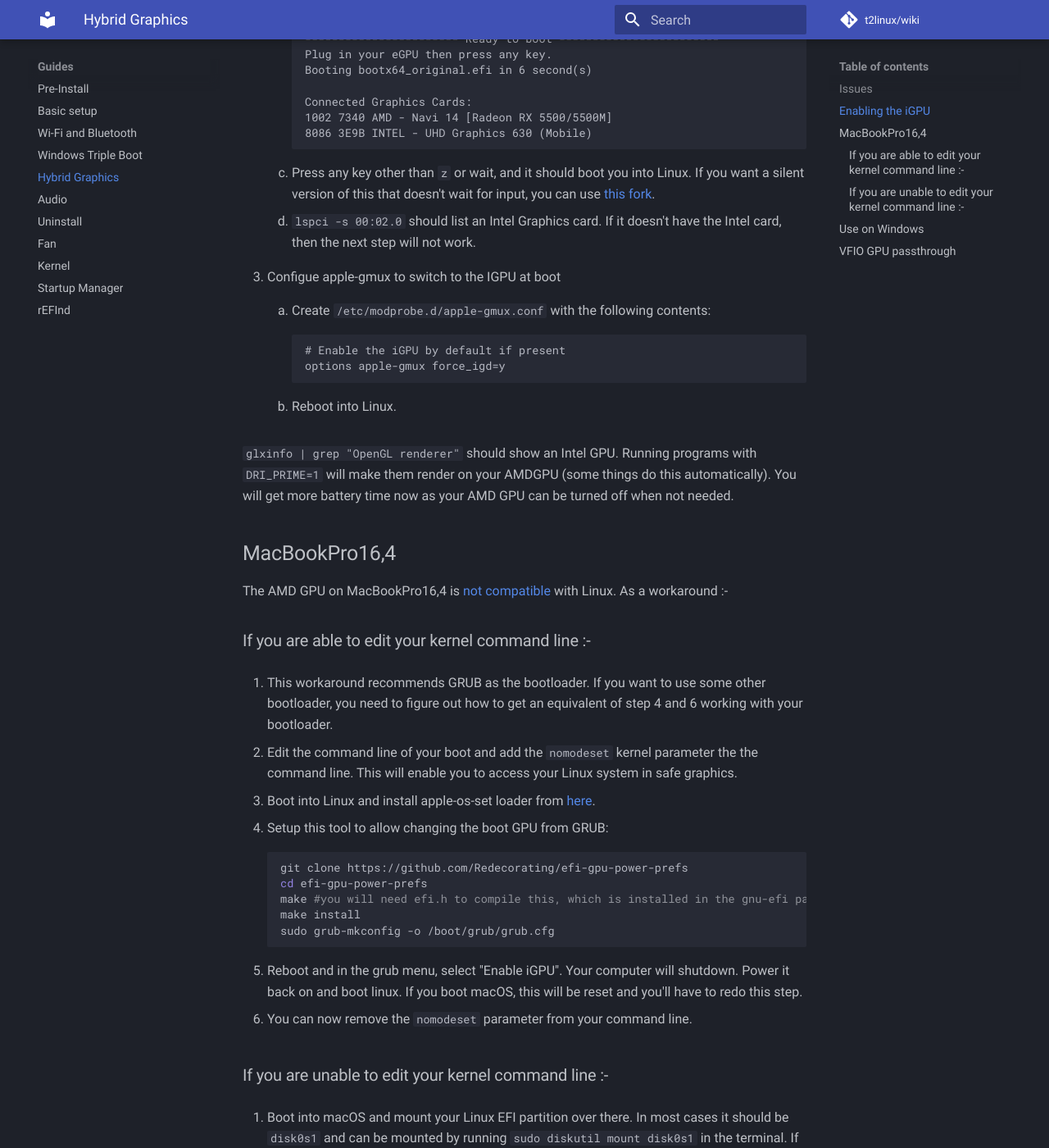
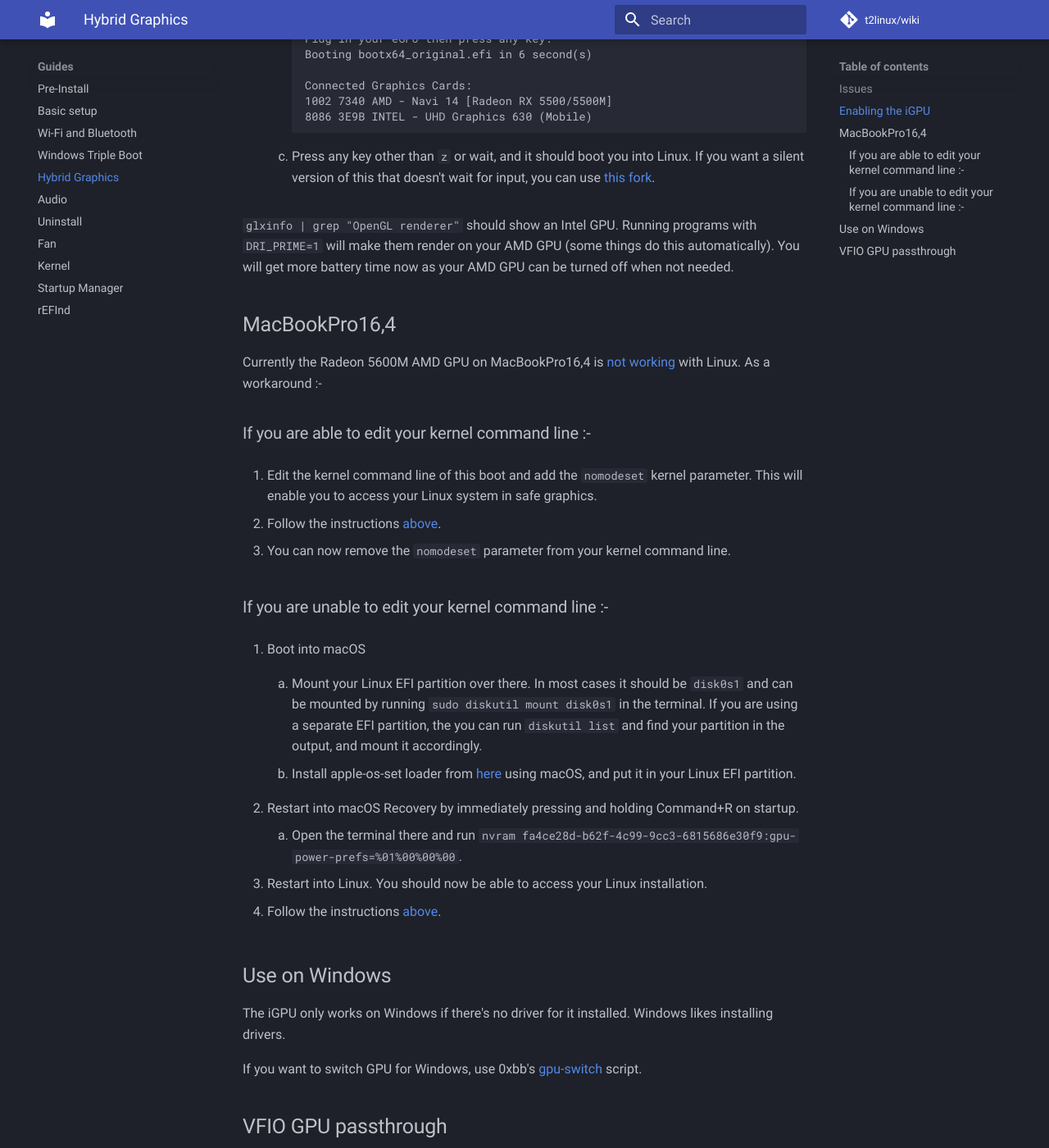
Before and after one commit to t2linux/wiki, an MkDocs documentation site: the page built from docs/guides/hybrid-graphics.md, in a window 1280 px wide and 1400 px high, scrolled down 1843 px. Shown: the whole window at 82% size. Built offline with MkDocs 1.6.1 and Material for MkDocs 9.7.7, drawn with Linux system fonts in a browser that asks for light colours; comment, search, counter and statistics services are not loaded; some of the changed text lies outside the part shown.

Commit message:
hybrid-graphics: general tidying and simplification

````diff
--- a/docs/guides/hybrid-graphics.md
+++ b/docs/guides/hybrid-graphics.md
@@ -1,44 +1,47 @@
 # Introduction
 
-This page describes how to use the iGPU on MacBookPro's with Hybrid Graphics (2 GPUs). 13 inch MacBooks only have an iGPU, and do not need this. Using the iGPU means you can save power by turning off the more powerful AMD dGPU when you don't need it.
+This page describes how to use the iGPU on MacBookPro's with Hybrid Graphics (2 GPUs). 13 inch MacBooks only have an iGPU, and do not need this. Using the iGPU means you can save power by putting the more powerful AMD dGPU in a low power state when you don't need it.
 
 This has been tested on the MacBookPro16,1 and the MacBookPro15,1. The 15,3 and 16,4 models are very similar and should work too.
 
-Make sure you have a t2 kernel of version greater than 6.2 (you can check this with `uname -r`).
+Make sure you have a t2 kernel of version greater than 6.1.12-2 (you can check this with `uname -r`).
 
 ## Issues
 
 If you experience system freezes, then the laptop's fans becoming loud, before the whole computer shuts off (CPU CATERR), or if the amdgpu is making the computer too hot, consider trying:
 
-1.  Set iGPU as main gpu.
+1.  Set iGPU as main gpu (instructions below)
 
-2.  Set AMD gpu Dynamic Power Management from auto to low or high. Low can be safer option to void thermal issues or safe battery.
+2.  Set AMD GPU Dynamic Power Management from auto to low or high. Low can be safer option to avoid thermal issues or save battery.
 
-    You can test it quickly with: `echo low | sudo tee /sys/class/drm/card0/device/power_dpm_force_performance_level`
+    You can test it quickly with: `echo low | sudo tee /sys/bus/pci/drivers/amdgpu/0000:0?:00.0/power_dpm_force_performance_level`
 
-    To apply the low level permanently, create `/etc/udev/rules.d/30-amdgpu-pm.rules` file with the following contents:
+    To apply the low level automatically, create `/etc/udev/rules.d/30-amdgpu-pm.rules` file with the following contents:
 
     ```plain
     KERNEL=="card0", SUBSYSTEM=="drm", DRIVERS=="amdgpu", ATTR{device/power_dpm_force_performance_level}="low"
     ```
 
-    To check card0 is the amdgpu, we can run:
+    To check which card is the amdgpu, we can run:
 
     ```sh
-    udevadm info --attribute-walk /sys/class/drm/card0 | grep "amdgpu"
-    result: DRIVERS=="amdgpu"
+    basename /sys/bus/pci/drivers/amdgpu/0000:0?:00.0/drm/card?
     ```
 
-    You can also control the AMD gpu DMP with GUI tools such as [radeon-profile](https://github.com/emerge-e-world/radeon-profile). For GPU intensive tasks like play Games, Machine Learning or Rendering, you can try setting the DPM to high.
+    You can also control the AMD GPU DPM with GUI tools such as [radeon-profile](https://github.com/emerge-e-world/radeon-profile). For GPU intensive tasks like playing games, machine learning or rendering you can try setting the DPM to high instead.
 
 ## Enabling the iGPU
 
-!!! note
-    Aside from step 1, these instructions should be followed in Linux.
+1.  Configue apple-gmux to switch to the IGPU at boot
 
-1.  Update macOS. Big Sur and above can boot when the iGPU is set as the boot GPU, but this has not been tested on Catalina, and [on older MacBooks](https://github.com/Dunedan/mbp-2016-linux/issues/6#issuecomment-286200226), setting the iGPU as the boot GPU has stopped macOS from booting properly with graphics, and it is unknown when this was fixed (you might want to turn ssh on in macOS if you are worried about this).
+    1.  Create `/etc/modprobe.d/apple-gmux.conf` with the following contents:
 
-2.  Set up apple-set-os-loader to make Apple's firmware show the iGPU
+        ```plain
+        # Enable the iGPU by default if present
+        options apple-gmux force_igd=y
+        ```
+
+2.  Set up apple-set-os-loader to make Apple's firmware show the iGPU so apple-gmux will be able to switch to it:
 
     1.  Compile apple-set-os loader. These instructions assume you have `gnu-efi` installed, and mount your EFI partition on `/boot/efi`. If you mount the EFI partition somewhere else or use refind, you will need to replace /boot/efi with the mount point of the partition in which your bootloader is installed.
 
@@ -68,60 +71,35 @@ If you experience system freezes, then the laptop's fans becoming loud, before t
 
     3.  Press any key other than `z` or wait, and it should boot you into Linux. If you want a silent version of this that doesn't wait for input, you can use [this fork](https://github.com/Redecorating/apple_set_os-loader).
 
-    4.  `lspci -s 00:02.0` should list an Intel Graphics card. If it doesn't have the Intel card, then the next step will not work.
-
-3.  Configue apple-gmux to switch to the IGPU at boot
-
-    1.  Create `/etc/modprobe.d/apple-gmux.conf` with the following contents:
-
-        ```plain
-        # Enable the iGPU by default if present
-        options apple-gmux force_igd=y
-        ```
-
-    2.  Reboot into Linux.
-
-`glxinfo | grep "OpenGL renderer"` should show an Intel GPU. Running programs with `DRI_PRIME=1` will make them render on your AMDGPU (some things do this automatically). You will get more battery time now as your AMD GPU can be turned off when not needed.
+`glxinfo | grep "OpenGL renderer"` should show an Intel GPU. Running programs with `DRI_PRIME=1` will make them render on your AMD GPU (some things do this automatically). You will get more battery time now as your AMD GPU can be turned off when not needed.
 
 ## MacBookPro16,4
 
-The AMD GPU on MacBookPro16,4 is [not compatible](https://lore.kernel.org/all/3AFB9142-2BD0-46F9-AEA9-C9C5D13E68E6@live.com/) with Linux. As a workaround :-
+Currently the Radeon 5600M AMD GPU on MacBookPro16,4 is [not working](https://lore.kernel.org/all/3AFB9142-2BD0-46F9-AEA9-C9C5D13E68E6@live.com/) with Linux. As a workaround :-
 
 ### If you are able to edit your kernel command line :-
 
-1. This workaround recommends GRUB as the bootloader. If you want to use some other bootloader, you need to figure out how to get an equivalent of step 4 and 6 working with your bootloader.
+1. Edit the kernel command line of this boot and add the `nomodeset` kernel parameter. This will enable you to access your Linux system in safe graphics.
 
-2. Edit the command line of your boot and add the `nomodeset` kernel parameter the the command line. This will enable you to access your Linux system in safe graphics.
+2. Follow the instructions [above](#enabling-the-igpu).
 
-3. Boot into Linux and install apple-os-set loader from [here](https://github.com/Redecorating/apple_set_os-loader).
-
-4. Setup this tool to allow changing the boot GPU from GRUB:
-
-    ```sh
-    git clone https://github.com/Redecorating/efi-gpu-power-prefs
-    cd efi-gpu-power-prefs
-    make #you will need efi.h to compile this, which is installed in the gnu-efi package in most distros
-    make install
-    sudo grub-mkconfig -o /boot/grub/grub.cfg
-    ```
-
-5. Reboot and in the grub menu, select "Enable iGPU". Your computer will shutdown. Power it back on and boot linux. If you boot macOS, this will be reset and you'll have to redo this step.
-
-6. You can now remove the `nomodeset` parameter from your command line.
+3. You can now remove the `nomodeset` parameter from your kernel command line.
 
 ### If you are unable to edit your kernel command line :-
 
-1. Boot into macOS and mount your Linux EFI partition over there. In most cases it should be `disk0s1` and can be mounted by running `sudo diskutil mount disk0s1` in the terminal. If you are using a separate EFI partition, the you can run `diskutil list` and find your partition in the output, and mount it accordingly.
+1. Boot into macOS
 
-2. Install apple-os-set loader from [here](https://github.com/Redecorating/apple_set_os-loader) using macOS in your Linux EFI partition.
+    1. Mount your Linux EFI partition over there. In most cases it should be `disk0s1` and can be mounted by running `sudo diskutil mount disk0s1` in the terminal. If you are using a separate EFI partition, the you can run `diskutil list` and find your partition in the output, and mount it accordingly.
 
-3. Restart into macOS Recovery by immediately pressing and holding Command+R on startup. Open the terminal there and run `nvram fa4ce28d-b62f-4c99-9cc3-6815686e30f9:gpu-power-prefs=%01%00%00%00`.
+    2. Install apple-os-set loader from [here](https://github.com/Redecorating/apple_set_os-loader) using macOS, and put it in your Linux EFI partition.
+
+3. Restart into macOS Recovery by immediately pressing and holding Command+R on startup.
+
+    1. Open the terminal there and run `nvram fa4ce28d-b62f-4c99-9cc3-6815686e30f9:gpu-power-prefs=%01%00%00%00`.
 
 4. Restart into Linux. You should now be able to access your Linux installation.
 
-5. Its recommended to use GRUB as a bootloader. If you wish to use some other bootloader, you need to figure out how to get the steps requiring GRUB given further working with your bootloader.
-
-6. Follow steps 4, 5 and 6 of the [If you are able to edit your kernel command line](https://wiki.t2linux.org/guides/hybrid-graphics/#if-you-are-able-to-edit-your-kernel-command-line-) section.
+5. Follow the instructions [above](#enabling-the-igpu).
 
 ## Use on Windows
 
````
